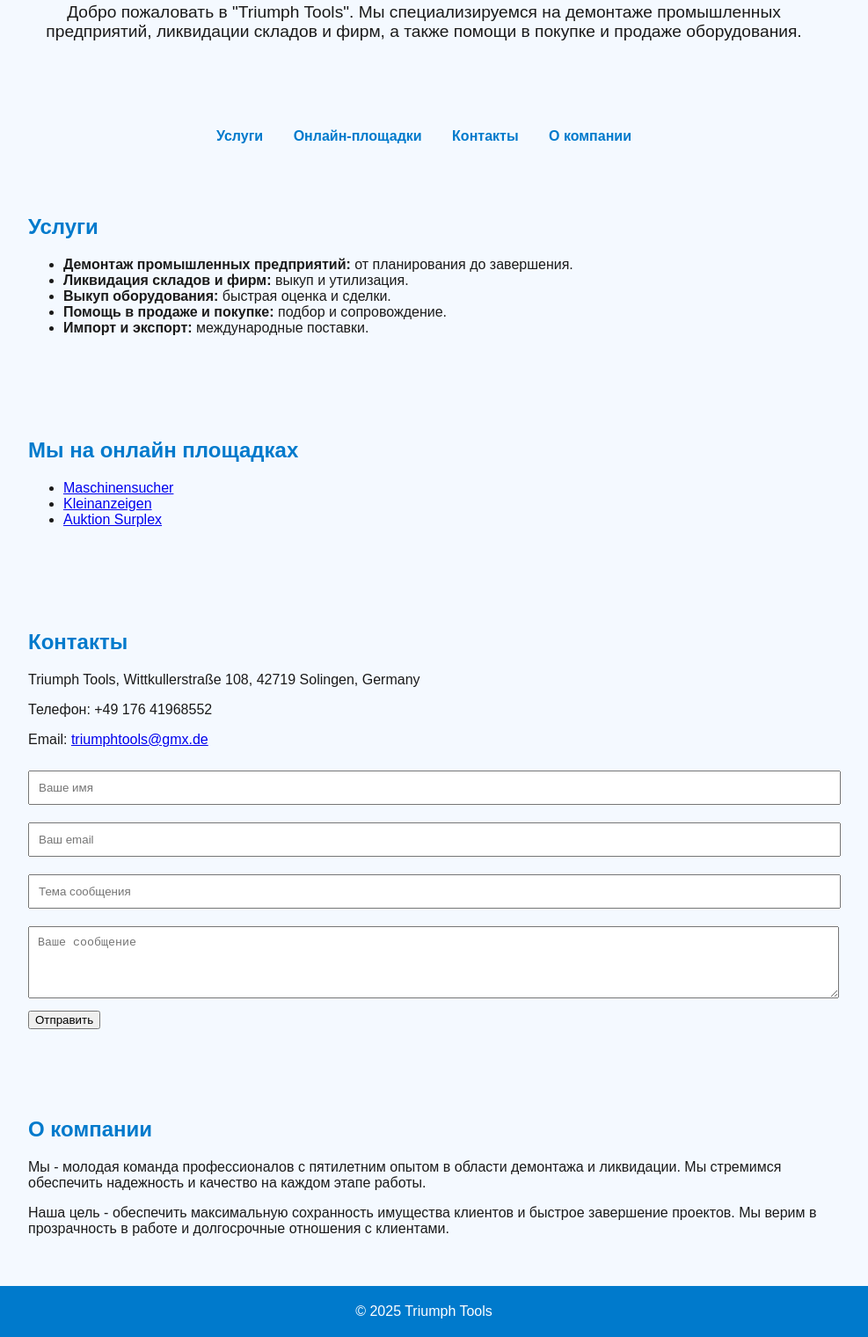
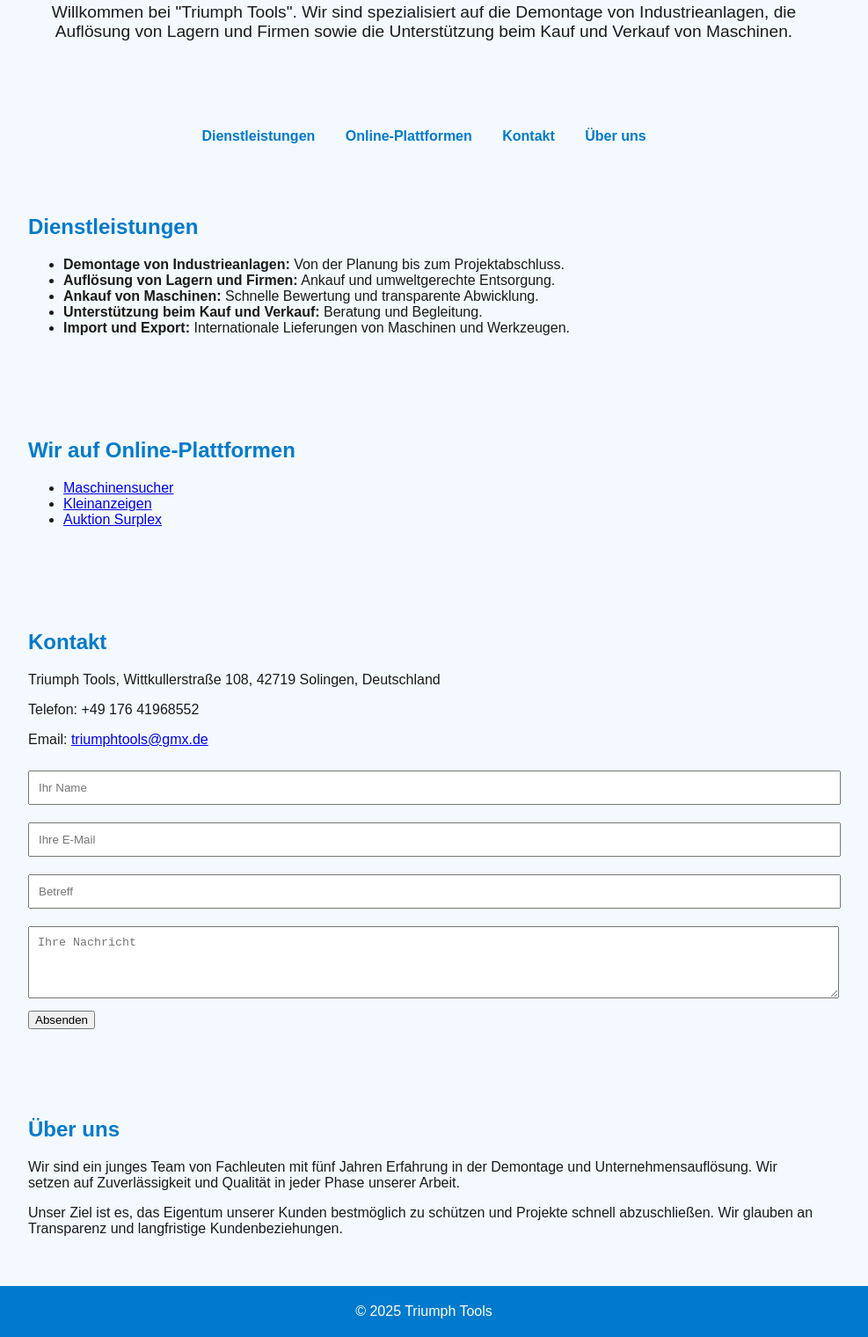
Before and after one commit to Lappakrypto/triumph-tools, a plain HTML site: page index.html in a window 1280 px wide. Shown: the part 240-1760 px from the top of the page at 88% size, without its empty margins (158-1145 px from the left). Drawn offline with Linux system fonts and the light colour scheme.

Commit message:
Update index.html

```diff
--- a/index.html
+++ b/index.html
@@ -1,5 +1,5 @@
 <!DOCTYPE html>
-<html lang="ru">
+<html lang="de">
 <head>
   <meta charset="UTF-8" />
   <meta name="viewport" content="width=device-width, initial-scale=1.0" />
@@ -83,30 +83,30 @@
 
   <section class="hero">
     <img src="logo.jpg" alt="Triumph Tools Logo">
-    <h1>Инновационные решения в демонтаже и ликвидации фирм</h1>
-    <p>Добро пожаловать в "Triumph Tools". Мы специализируемся на демонтаже промышленных предприятий, ликвидации складов и фирм, а также помощи в покупке и продаже оборудования.</p>
+    <h1>Innovative Lösungen für Demontage und Unternehmensauflösung</h1>
+    <p>Willkommen bei "Triumph Tools". Wir sind spezialisiert auf die Demontage von Industrieanlagen, die Auflösung von Lagern und Firmen sowie die Unterstützung beim Kauf und Verkauf von Maschinen.</p>
   </section>
 
   <nav>
-    <a href="#services">Услуги</a>
-    <a href="#platforms">Онлайн-площадки</a>
-    <a href="#contacts">Контакты</a>
-    <a href="#about">О компании</a>
+    <a href="#services">Dienstleistungen</a>
+    <a href="#platforms">Online-Plattformen</a>
+    <a href="#contacts">Kontakt</a>
+    <a href="#about">Über uns</a>
   </nav>
 
   <section id="services">
-    <h2>Услуги</h2>
+    <h2>Dienstleistungen</h2>
     <ul>
-      <li><strong>Демонтаж промышленных предприятий:</strong> от планирования до завершения.</li>
-      <li><strong>Ликвидация складов и фирм:</strong> выкуп и утилизация.</li>
-      <li><strong>Выкуп оборудования:</strong> быстрая оценка и сделки.</li>
-      <li><strong>Помощь в продаже и покупке:</strong> подбор и сопровождение.</li>
-      <li><strong>Импорт и экспорт:</strong> международные поставки.</li>
+      <li><strong>Demontage von Industrieanlagen:</strong> Von der Planung bis zum Projektabschluss.</li>
+      <li><strong>Auflösung von Lagern und Firmen:</strong> Ankauf und umweltgerechte Entsorgung.</li>
+      <li><strong>Ankauf von Maschinen:</strong> Schnelle Bewertung und transparente Abwicklung.</li>
+      <li><strong>Unterstützung beim Kauf und Verkauf:</strong> Beratung und Begleitung.</li>
+      <li><strong>Import und Export:</strong> Internationale Lieferungen von Maschinen und Werkzeugen.</li>
     </ul>
   </section>
 
   <section id="platforms">
-    <h2>Мы на онлайн площадках</h2>
+    <h2>Wir auf Online-Plattformen</h2>
     <ul>
       <li><a href="https://www.maschinensucher.de" target="_blank">Maschinensucher</a></li>
       <li><a href="https://www.kleinanzeigen.de" target="_blank">Kleinanzeigen</a></li>
@@ -115,23 +115,23 @@
   </section>
 
   <section id="contacts">
-    <h2>Контакты</h2>
-    <p>Triumph Tools, Wittkullerstraße 108, 42719 Solingen, Germany</p>
-    <p>Телефон: +49 176 41968552</p>
+    <h2>Kontakt</h2>
+    <p>Triumph Tools, Wittkullerstraße 108, 42719 Solingen, Deutschland</p>
+    <p>Telefon: +49 176 41968552</p>
     <p>Email: <a href="mailto:triumphtools@gmx.de">triumphtools@gmx.de</a></p>
     <form>
-      <input type="text" placeholder="Ваше имя" required />
-      <input type="email" placeholder="Ваш email" required />
-      <input type="text" placeholder="Тема сообщения" required />
-      <textarea rows="4" placeholder="Ваше сообщение" required></textarea>
-      <button type="submit">Отправить</button>
+      <input type="text" placeholder="Ihr Name" required />
+      <input type="email" placeholder="Ihre E-Mail" required />
+      <input type="text" placeholder="Betreff" required />
+      <textarea rows="4" placeholder="Ihre Nachricht" required></textarea>
+      <button type="submit">Absenden</button>
     </form>
   </section>
 
   <section id="about">
-    <h2>О компании</h2>
-    <p>Мы - молодая команда профессионалов с пятилетним опытом в области демонтажа и ликвидации. Мы стремимся обеспечить надежность и качество на каждом этапе работы.</p>
-    <p>Наша цель - обеспечить максимальную сохранность имущества клиентов и быстрое завершение проектов. Мы верим в прозрачность в работе и долгосрочные отношения с клиентами.</p>
+    <h2>Über uns</h2>
+    <p>Wir sind ein junges Team von Fachleuten mit fünf Jahren Erfahrung in der Demontage und Unternehmensauflösung. Wir setzen auf Zuverlässigkeit und Qualität in jeder Phase unserer Arbeit.</p>
+    <p>Unser Ziel ist es, das Eigentum unserer Kunden bestmöglich zu schützen und Projekte schnell abzuschließen. Wir glauben an Transparenz und langfristige Kundenbeziehungen.</p>
   </section>
 
   <footer>
```
